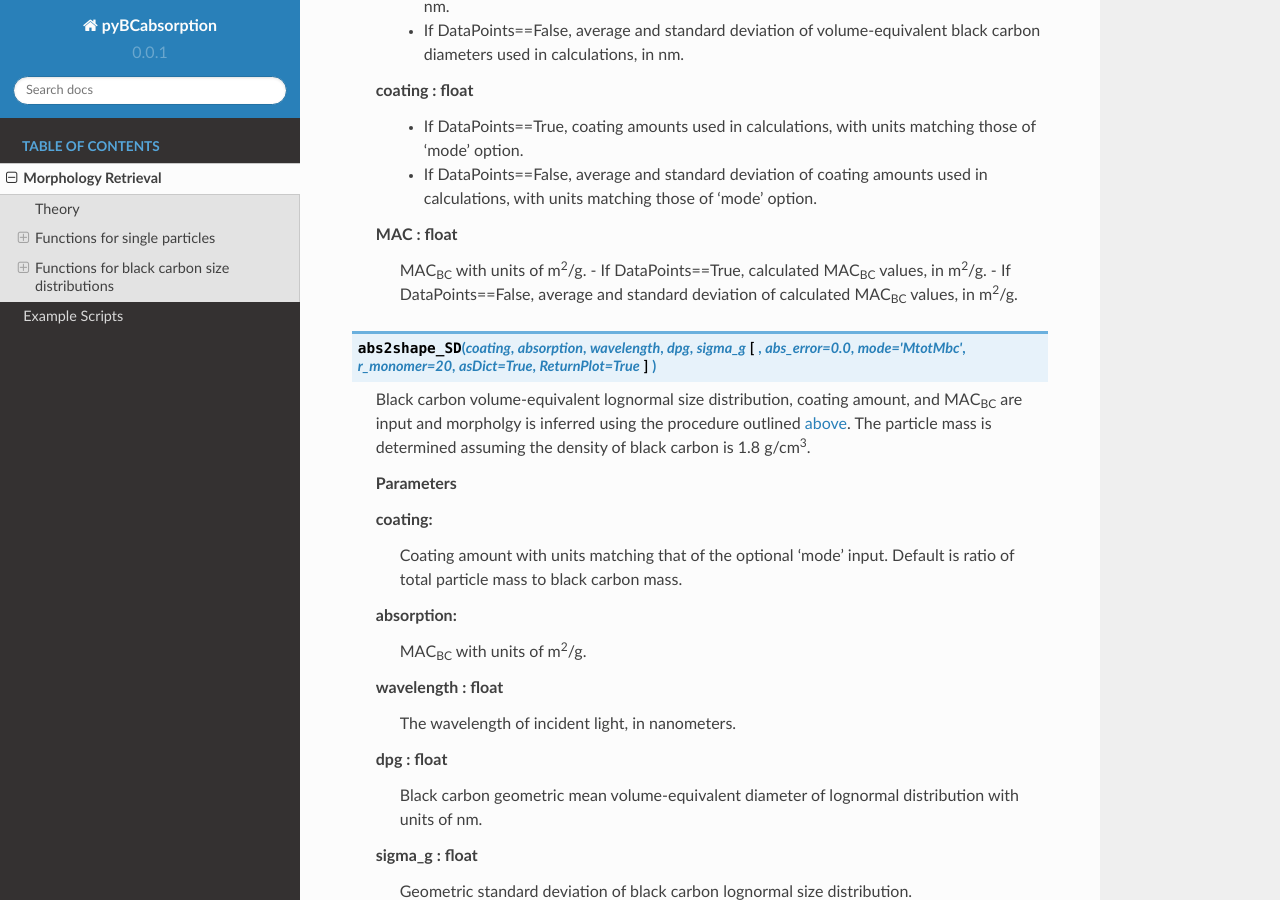
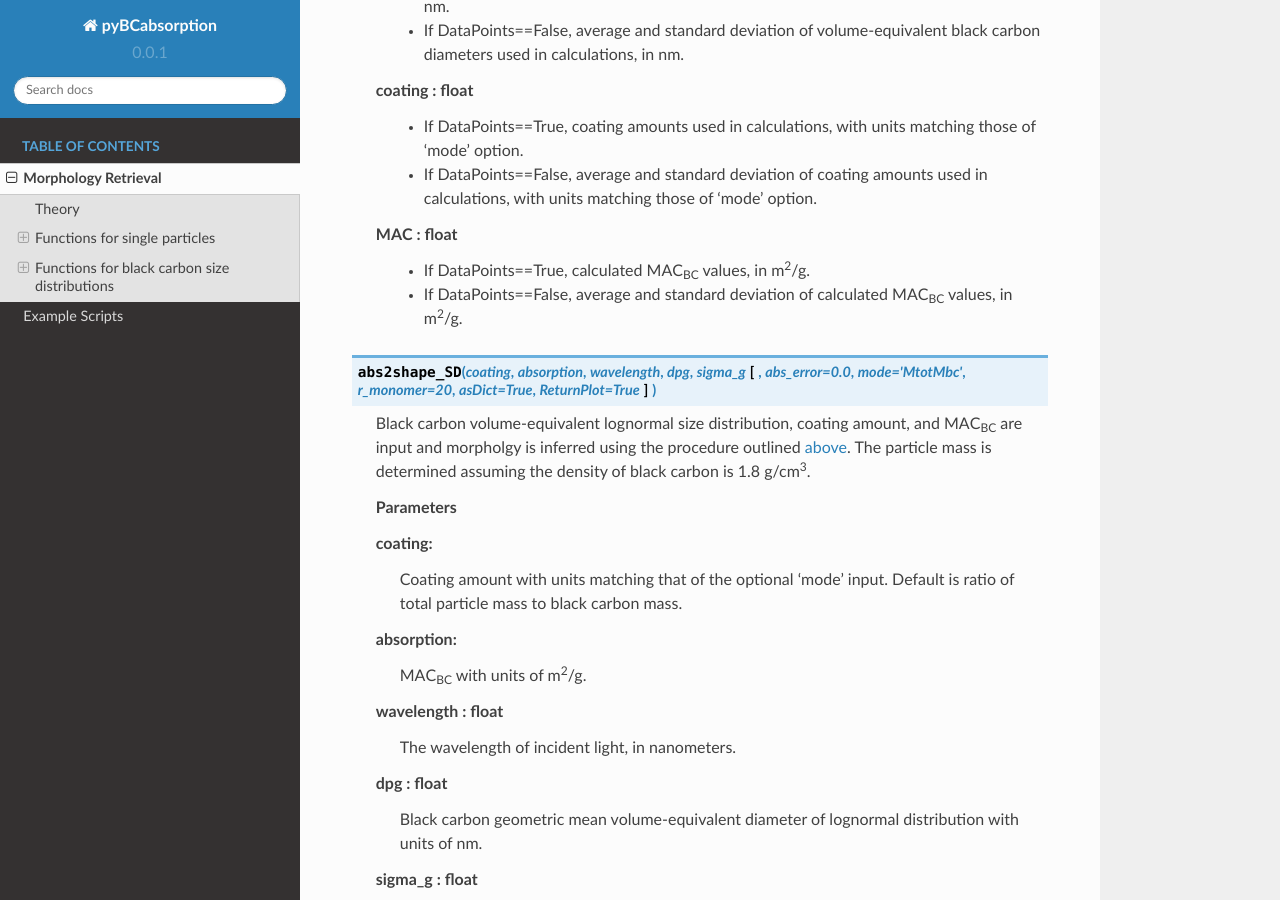
Before and after one commit to beelerpayton/FracScatt, a Sphinx documentation site: the page built from docs/source/functions.rst, in a window 1280 px wide and 900 px high, scrolled down 5868 px. Built offline with Sphinx 7.4.7 and the Read the Docs theme 2.0.0, drawn with Linux system fonts in a browser that asks for light colours; pages that are not in the unit, such as notebooks, are missing from menus.

Commit message:
Update functions.rst

```diff
--- a/docs/source/functions.rst
+++ b/docs/source/functions.rst
@@ -185,7 +185,6 @@ Functions for black carbon size distributions
    	- If DataPoints==True, coating amounts used in calculations, with units matching those of 'mode' option.
 	- If DataPoints==False, average and standard deviation of coating amounts used in calculations, with units matching those of 'mode' option.
    MAC : float
-	MAC\ :sub:`BC` with units of m\ :sup:`2`/g.
    	- If DataPoints==True, calculated MAC\ :sub:`BC` values, in  m\ :sup:`2`/g.
 	- If DataPoints==False, average and standard deviation of calculated MAC\ :sub:`BC` values, in  m\ :sup:`2`/g.
 
```
